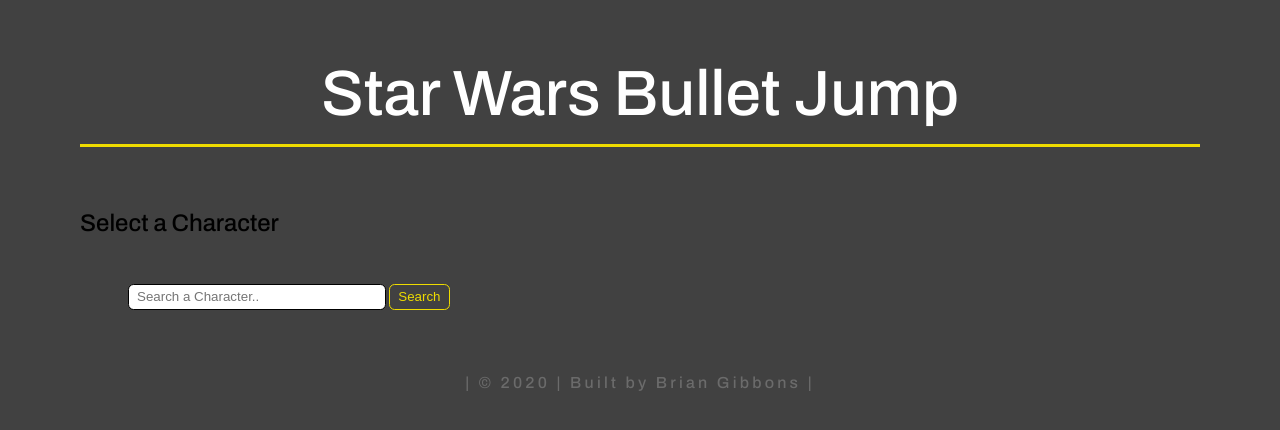
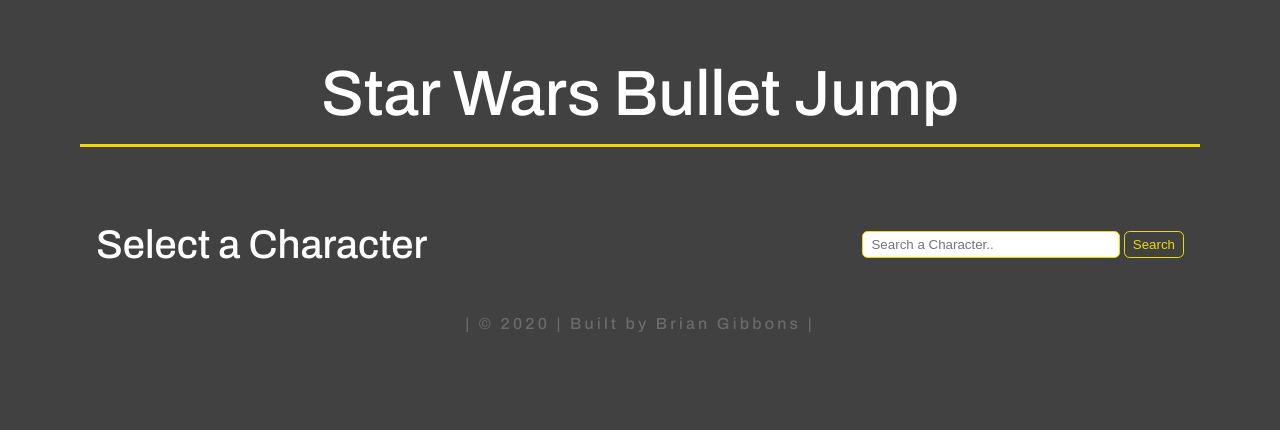
Before and after one commit to gibbi03/FinalProject, a plain HTML site: page index.html in a window 1280 px wide. Drawn offline with Linux system fonts and the light colour scheme; no server answers.

Commit message:
finished select page

```diff
--- a/gamestyle.css
+++ b/gamestyle.css
@@ -18,8 +18,8 @@ h1 {
     height: 200px;
     margin: 15rem auto auto;
     background: rgb(0,0,0);
-background: linear-gradient(180deg, rgba(0,0,0,0) 79%, rgba(133,141,149,1) 89%, rgba(255,255,255,0) 91%);
-    padding: 2rem;
+    background: linear-gradient(180deg, rgba(0,0,0,0) 79%, rgba(133,141,149,1) 89%, rgba(255,255,255,0) 91%);
+    padding: 2rem 1rem;
 }
 
 .game img {
--- a/index.html
+++ b/index.html
@@ -17,7 +17,7 @@
 </header>
 
 <body>
-    <section>
+    <section id="select">
         <h1 id="selecth1">Select a Character</h1>
         <form id="searchbar";>
             <input id="searchinput" type="text" placeholder="Search a Character..">
--- a/main.css
+++ b/main.css
@@ -44,8 +44,16 @@ header h1 {
         margin: 0 5rem;
     }
 
+    #select {
+        display: flex;
+        align-items: center;
+        justify-content: space-between;
+        padding: 0 1rem;
+    }
+
     #selecth1 {
-
+        color: white;
+        font-size: 2.5rem;
     }
 
 /*-----------CARDS-----------*/
@@ -53,7 +61,7 @@ header h1 {
 #container {
     display: flex;
     flex-flow: wrap row;
-    justify-content: center;
+    justify-content: space-between;
     margin: 0;
     padding: 0;
 }
@@ -62,7 +70,7 @@ header h1 {
     .scene {
         width: 12rem;
         height: 16rem;
-        margin: 1rem 1rem 3.5rem;
+        margin: 1rem 1rem 4.5rem;
         perspective: 600px;
     }
 
@@ -205,7 +213,7 @@ header h1 {
 #searchinput {
     width: 15rem;
     padding: .3rem .5rem;
-    border: 1px solid #000000;
+    border: 1px solid #EEDB00;
     border-radius: .35rem;
     flex-shrink: 2;
 }
@@ -216,7 +224,6 @@ header h1 {
 }
 
 #searchbar {
-    margin: 3rem;
 
 }
 
```
